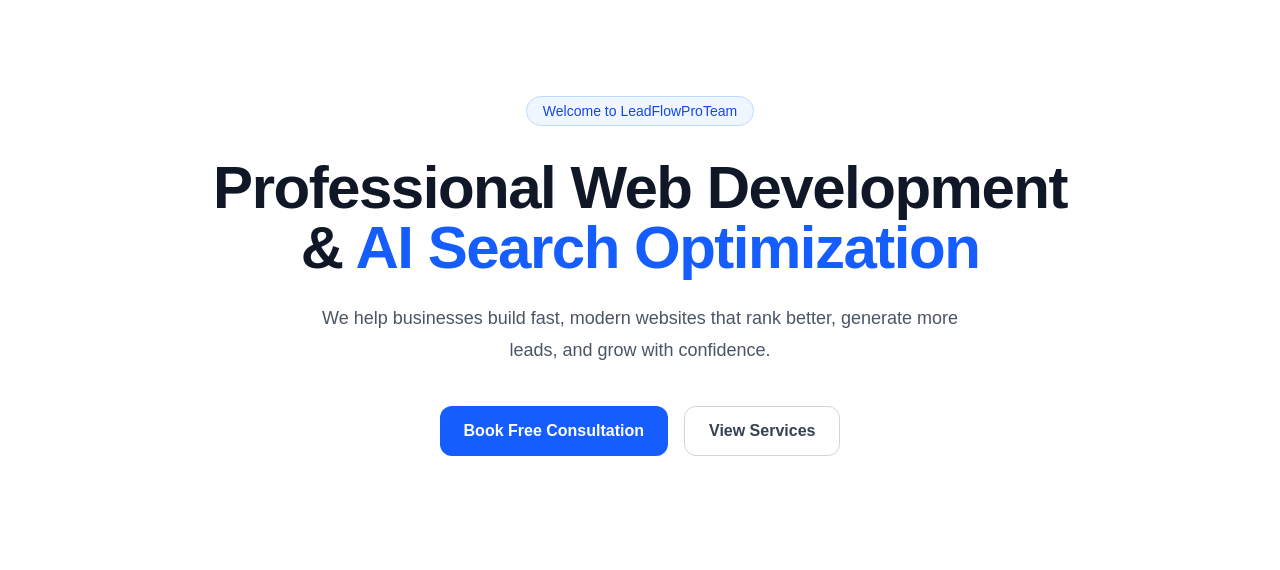
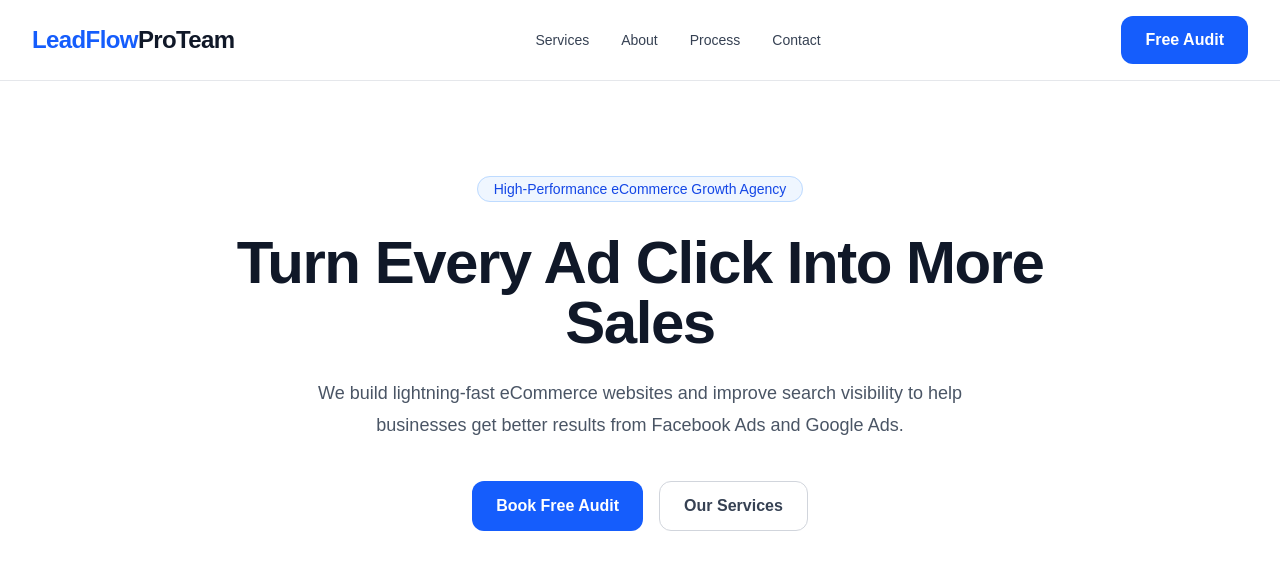
Before and after one commit to leadflowproteam/leadflowproteam, a Next.js app: page / in a window 1280 px wide. Shown: the top 570 px of the page. Built offline with nearby package versions, Linux system fonts and the light colour scheme.

Commit message:
feat(home): add header and hero section components

```diff
--- a/app/page.tsx
+++ b/app/page.tsx
@@ -1,39 +1,14 @@
-import Button from "@/components/ui/Button";
-import Container from "@/components/ui/Container";
+import Header from "@/components/layout/Header";
+import Hero from "@/components/sections/Hero";
 
 export default function HomePage() {
   return (
-    <main className="min-h-screen bg-white">
-      <section className="py-24">
-        <Container>
-          <div className="flex flex-col items-center text-center">
-            <span className="rounded-full border border-blue-200 bg-blue-50 px-4 py-1 text-sm font-medium text-blue-700">
-              Welcome to LeadFlowProTeam
-            </span>
+    <>
+      <Header />
 
-            <h1 className="mt-8 max-w-4xl text-5xl font-extrabold tracking-tight text-gray-900 md:text-6xl">
-              Professional Web Development &
-              <span className="text-blue-600">
-                {" "}
-                AI Search Optimization
-              </span>
-            </h1>
-
-            <p className="mt-6 max-w-2xl text-lg leading-8 text-gray-600">
-              We help businesses build fast, modern websites that rank better,
-              generate more leads, and grow with confidence.
-            </p>
-
-            <div className="mt-10 flex flex-wrap justify-center gap-4">
-              <Button>Book Free Consultation</Button>
-
-              <Button variant="secondary">
-                View Services
-              </Button>
-            </div>
-          </div>
-        </Container>
-      </section>
-    </main>
+      <main className="bg-white">
+        <Hero />
+      </main>
+    </>
   );
 }
--- /dev/null
+++ b/components/layout/Header.tsx
@@ -0,0 +1,43 @@
+import Link from "next/link";
+
+import Button from "@/components/ui/Button";
+import Container from "@/components/ui/Container";
+
+const navigation = [
+  { name: "Services", href: "/services" },
+  { name: "About", href: "/about" },
+  { name: "Process", href: "/process" },
+  { name: "Contact", href: "/contact" },
+];
+
+export default function Header() {
+  return (
+    <header className="sticky top-0 z-50 border-b border-gray-200 bg-white/95 backdrop-blur">
+      <Container className="flex h-20 items-center justify-between">
+        {/* Logo */}
+        <Link href="/" className="text-2xl font-bold tracking-tight">
+          <span className="text-blue-600">LeadFlow</span>
+          <span className="text-gray-900">ProTeam</span>
+        </Link>
+
+        {/* Desktop Navigation */}
+        <nav className="hidden md:flex items-center gap-8">
+          {navigation.map((item) => (
+            <Link
+              key={item.name}
+              href={item.href}
+              className="text-sm font-medium text-gray-700 transition-colors hover:text-blue-600"
+            >
+              {item.name}
+            </Link>
+          ))}
+        </nav>
+
+        {/* CTA Button */}
+        <div className="hidden md:block">
+          <Button>Free Audit</Button>
+        </div>
+      </Container>
+    </header>
+  );
+}
--- /dev/null
+++ b/components/sections/Hero.tsx
@@ -0,0 +1,33 @@
+import Button from "@/components/ui/Button";
+import Container from "@/components/ui/Container";
+
+export default function Hero() {
+  return (
+    <section className="py-24">
+      <Container>
+        <div className="mx-auto max-w-4xl text-center">
+          <span className="rounded-full border border-blue-200 bg-blue-50 px-4 py-1 text-sm font-medium text-blue-700">
+            High-Performance eCommerce Growth Agency
+          </span>
+
+          <h1 className="mt-8 text-5xl font-extrabold tracking-tight text-gray-900 md:text-6xl">
+            Turn Every Ad Click Into More Sales
+          </h1>
+
+          <p className="mx-auto mt-6 max-w-2xl text-lg leading-8 text-gray-600">
+            We build lightning-fast eCommerce websites and improve search
+            visibility to help businesses get better results from Facebook Ads
+            and Google Ads.
+          </p>
+
+          <div className="mt-10 flex justify-center gap-4">
+            <Button>Book Free Audit</Button>
+            <Button variant="secondary">
+              Our Services
+            </Button>
+          </div>
+        </div>
+      </Container>
+    </section>
+  );
+}
```
